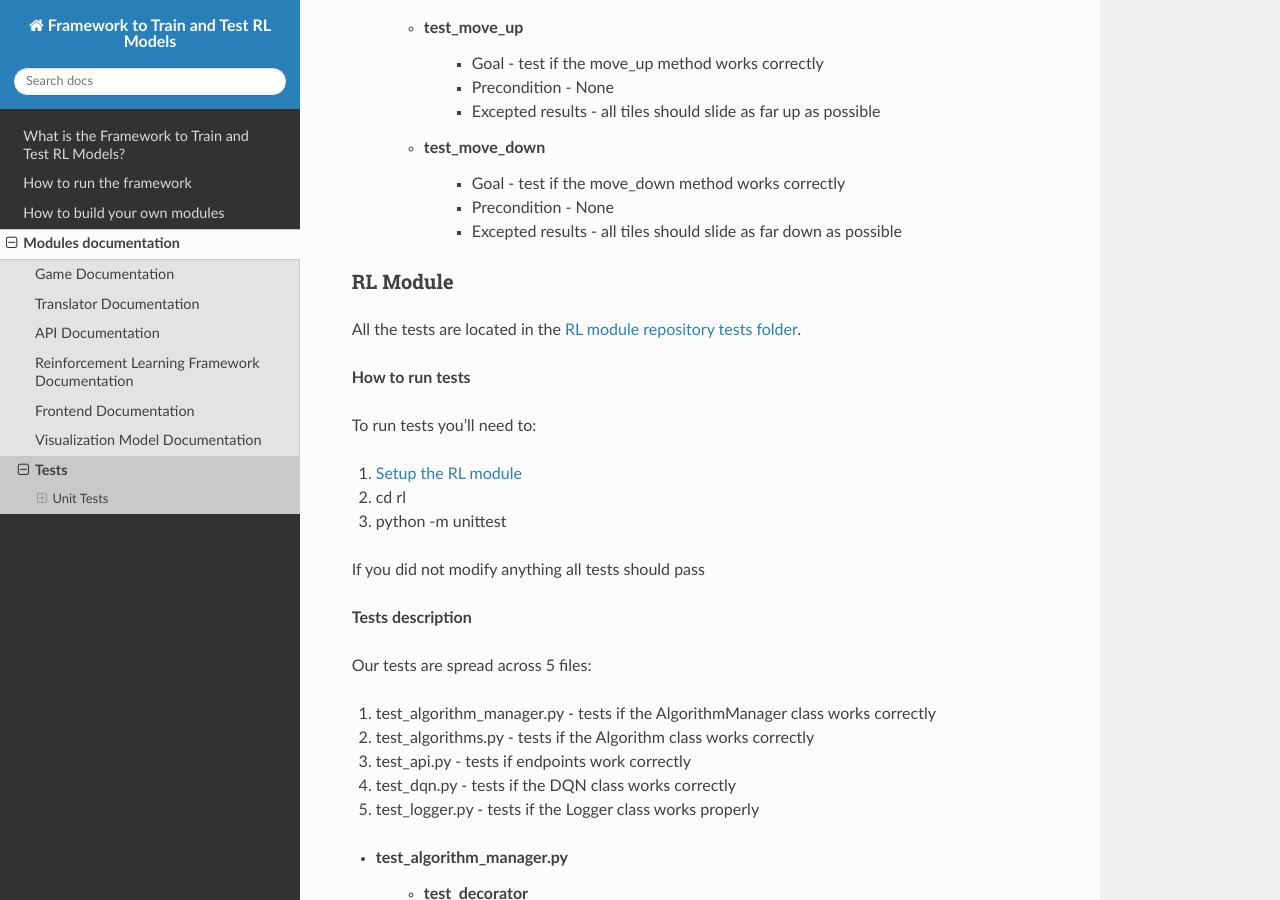
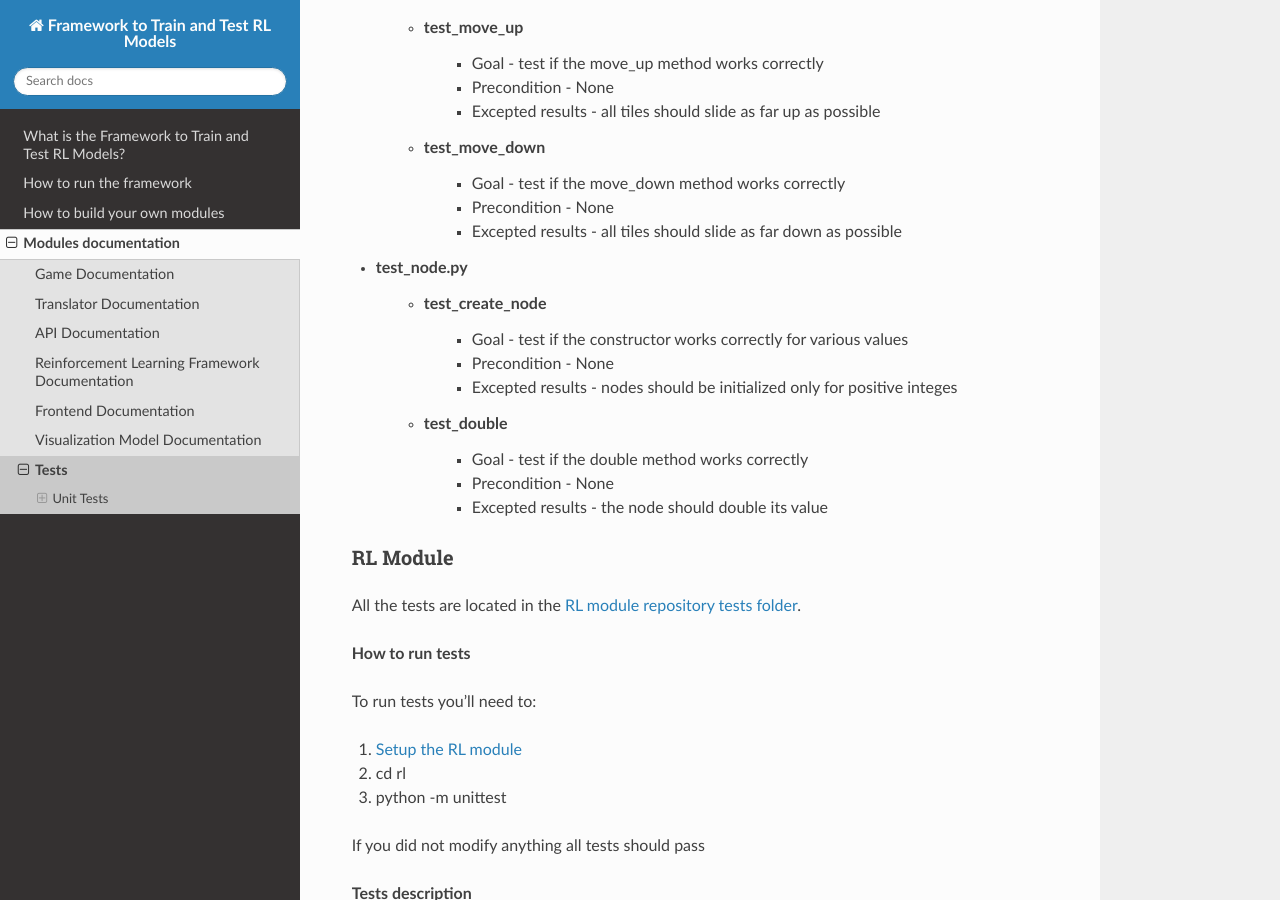
Before and after one commit to ZPI-2023-IST/Documentation, a Sphinx documentation site: the page built from source/modules/tests.rst, in a window 1280 px wide and 900 px high, scrolled down 1702 px. Built offline with Sphinx 7.4.7 and the Read the Docs theme 2.0.0, drawn with Linux system fonts in a browser that asks for light colours; pages that are not in the unit, such as notebooks, are missing from menus.

Commit message:
2048 node test docs

```diff
--- a/source/modules/tests.rst
+++ b/source/modules/tests.rst
@@ -89,6 +89,20 @@ Our tests are spread across 2 files:
             -  Goal - test if the move_down method works correctly
             -  Precondition - None
             -  Excepted results - all tiles should slide as far down as possible
+
+* **test_node.py**
+
+    - **test_create_node**
+
+        -  Goal - test if the constructor works correctly for various values
+        -  Precondition - None
+        -  Excepted results - nodes should be initialized only for positive integes
+
+    - **test_double**
+
+            -  Goal - test if the double method works correctly
+            -  Precondition - None
+            -  Excepted results - the node should double its value
 
 --------------------------------------
 RL Module
```
